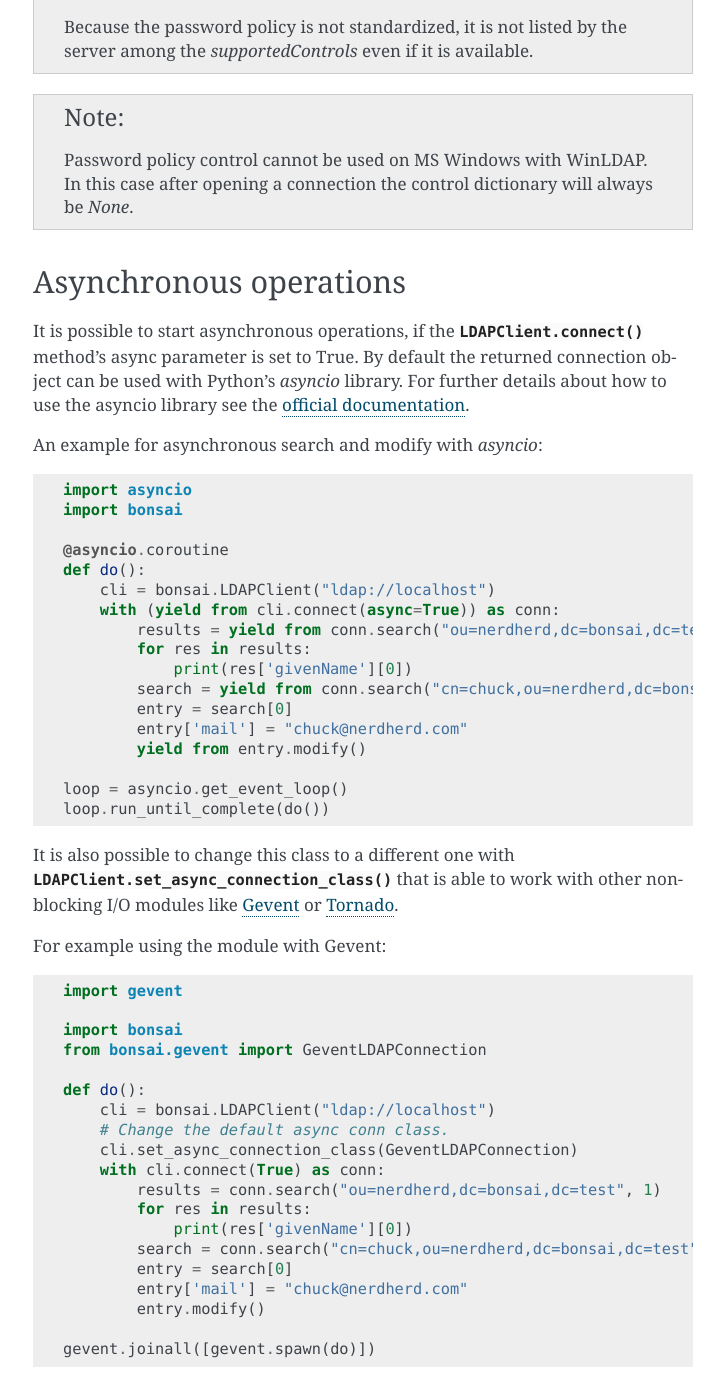
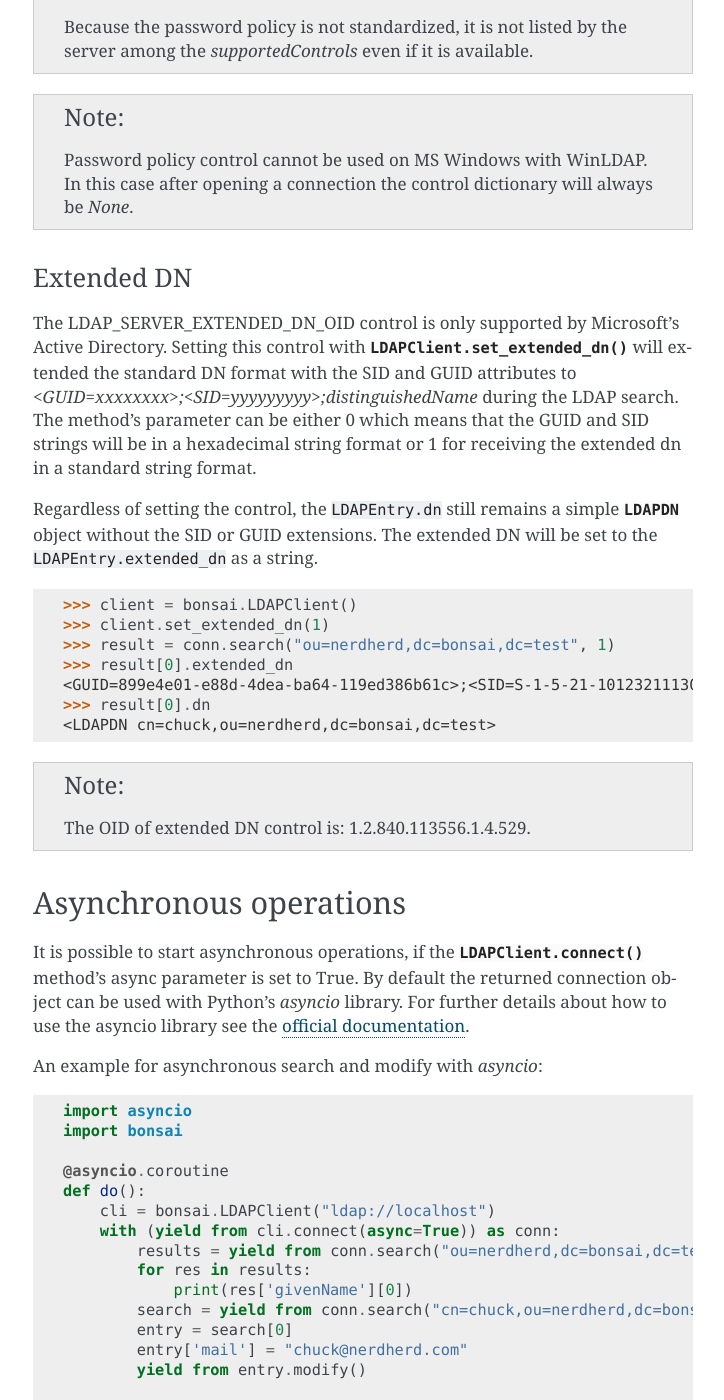
Before and after one commit to noirello/bonsai, a Sphinx documentation site: the page built from docs/advanced.rst, in a window 1280 px wide and 1400 px high, scrolled down 7050 px. Shown: the whole window, without its empty margins (387-1111 px from the left). Built offline with Sphinx 7.4.7, drawn with Linux system fonts in a browser that asks for light colours; cross-references to code outside the pages are shown as plain code.

```diff
--- a/docs/advanced.rst
+++ b/docs/advanced.rst
@@ -278,26 +278,50 @@ Setting this control will change the return value of :meth:`LDAPClient.connect`
 the remaining seconds until the password's expiration and the remaining grace logins. The client
 can also receive new exceptions related to password modifications.
 
-	>>> import bonsai
-	>>> client = bonsai.LDAPClient()
-	>>> client.set_credentials("SIMPLE", ("cn=user,dc=bonsai,dc=test", "secret"))
-	>>> client.set_password_policy(True)
-	>>> conn, ctrl = client.connect()
-	>>> conn
-	<bonsai.ldapconnection.LDAPConnection object at 0x7fa552ab4e28>
-	>>> ctrl
-	{'grace': 1, 'expire': 3612, 'oid': '1.3.6.1.4.1.42.2.27.8.5.1'})
+    >>> import bonsai
+    >>> client = bonsai.LDAPClient()
+    >>> client.set_credentials("SIMPLE", ("cn=user,dc=bonsai,dc=test", "secret"))
+    >>> client.set_password_policy(True)
+    >>> conn, ctrl = client.connect()
+    >>> conn
+    <bonsai.ldapconnection.LDAPConnection object at 0x7fa552ab4e28>
+    >>> ctrl
+    {'grace': 1, 'expire': 3612, 'oid': '1.3.6.1.4.1.42.2.27.8.5.1'})
 
 If the server does not support password policy control or the given credentials does not have
 policies (like anonym or administrator user) the second item in the tuple will be `None`.
 
 .. note::
-	Because the password policy is not standardized, it is not listed by the server among
-	the `supportedControls` even if it is available.
+    Because the password policy is not standardized, it is not listed by the server among
+    the `supportedControls` even if it is available.
 
 .. note::
-	Password policy control cannot be used on MS Windows with WinLDAP. In this case after
-	opening a connection the control dictionary will always be `None`.
+    Password policy control cannot be used on MS Windows with WinLDAP. In this case after
+    opening a connection the control dictionary will always be `None`.
+
+Extended DN
+-----------
+
+The LDAP_SERVER_EXTENDED_DN_OID control is only supported by Microsoft's Active Directory.
+Setting this control with :meth:`LDAPClient.set_extended_dn` will extended the standard DN format
+with the SID and GUID attributes to `<GUID=xxxxxxxx>;<SID=yyyyyyyyy>;distinguishedName` during the
+LDAP search. The method's parameter can be either 0 which means that the GUID and SID strings will
+be in a hexadecimal string format or 1 for receiving the extended dn in a standard string format.
+
+Regardless of setting the control, the :attribute:`LDAPEntry.dn` still remains a simple
+:class:`LDAPDN` object without the SID or GUID extensions. The extended DN will be set to the
+:attribute:`LDAPEntry.extended_dn` as a string.
+
+    >>> client = bonsai.LDAPClient()
+    >>> client.set_extended_dn(1)
+    >>> result = conn.search("ou=nerdherd,dc=bonsai,dc=test", 1)
+    >>> result[0].extended_dn
+    <GUID=899e4e01-e88d-4dea-ba64-119ed386b61c>;<SID=S-1-5-21-101232111302-1767724339-724445543-12345>;cn=chuck,ou=nerdherd,dc=bonsai,dc=test
+    >>> result[0].dn
+    <LDAPDN cn=chuck,ou=nerdherd,dc=bonsai,dc=test>
+
+.. note::
+    The OID of extended DN control is: 1.2.840.113556.1.4.529.
 
 Asynchronous operations
 =======================
```
Also changed, not shown: CHANGELOG.rst (+9 -1 lines), docs/api.rst (+17 -0 lines).
